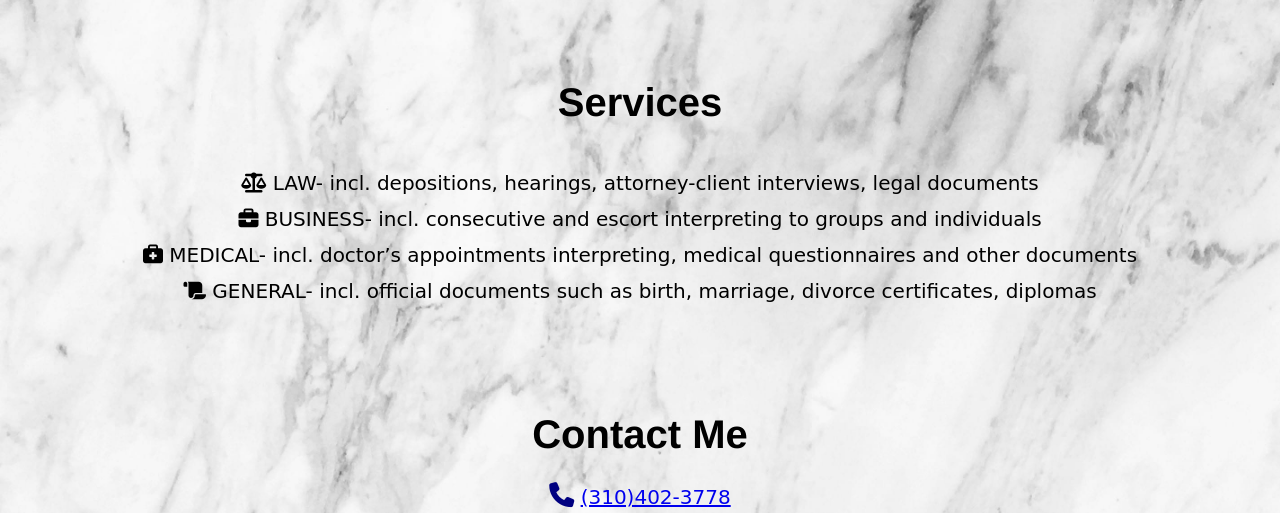
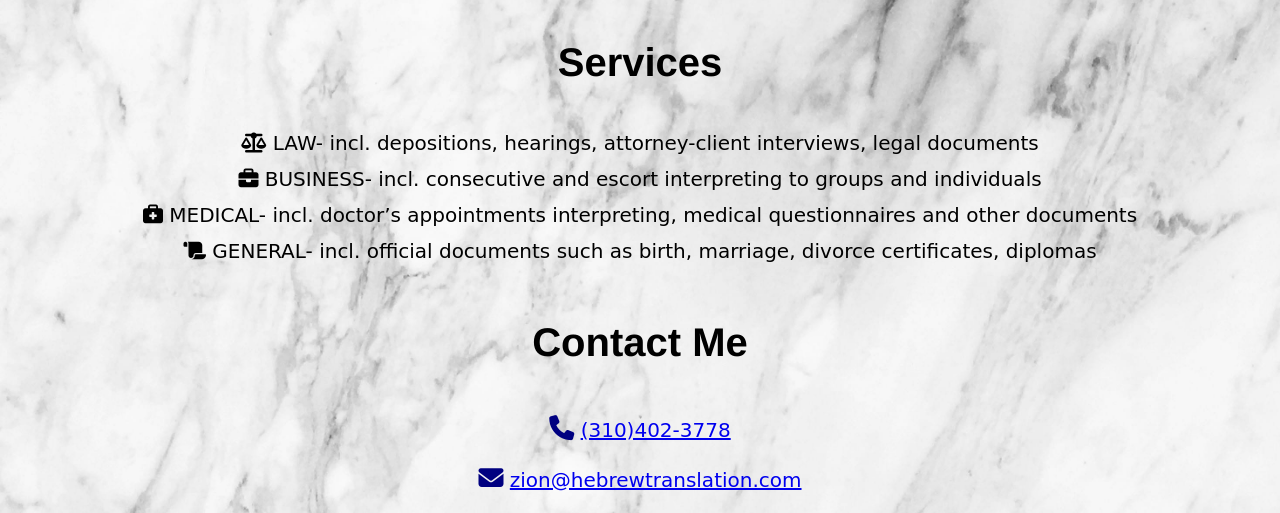
Before and after one commit to brob/zion-web, a plain HTML site: page zion/index.html in a window 1280 px wide. Shown: the part 774-1287 px from the top of the page. Drawn offline with nearby package versions, Linux system fonts and the light colour scheme.

Commit message:
Add files via upload

```diff
--- a/zion/index.html
+++ b/zion/index.html
@@ -46,25 +46,23 @@
 
 
       <div id="services" class="services">
-        <br>
+
         <h1>Services</h1>
 
         <i class="fas fa-balance-scale"></i><span>  LAW-  incl. depositions, hearings, attorney-client interviews, legal documents </span><br>
         <i class="fas fa-briefcase"></i><span>  BUSINESS-  incl. consecutive and escort interpreting to groups and individuals</span><br>
         <i class="fas fa-briefcase-medical"></i><span>  MEDICAL-  incl. doctor’s appointments interpreting, medical questionnaires and other documents
         </span><br>
-        <i class="fas fa-scroll"></i><span>  GENERAL- incl. official documents such as birth, marriage, divorce certificates, diplomas </span><br><br>
+        <i class="fas fa-scroll"></i><span>  GENERAL- incl. official documents such as birth, marriage, divorce certificates, diplomas </span><br>
       </div>
 
-    </p>
     <div id="contact" class="contact">
-        <h1>Contact Me</h1>
-
+       <br> <h1>Contact Me</h1><br>
          <li><i class="fa fa-phone" style="font-size: 25px;color:navy;"></i> <a href="tel:3104023778">     (310)402-3778</a></li><br>
          <li><i class="fa fa-envelope" style="font-size: 25px;color: navy;"></i> <a target="_top" href="mailto:zion@hebrewtranslation.com">        zion@hebrewtranslation.com</a></li><br>
          <li>  <i class="fa fa-map-signs" style="font-size: 25px;color:navy;"></i>     PO Box 7820 - Beverly Hills CA 90212</li><br>
          <li><a href="https://www.linkedin.com/in/hebrewtranslation/"><i class="fab fa-linkedin" style="font-size: 35px;color:blue;"></i></a></li>
-      <br>
+      <br><br>
     </div>
 
       </div>
--- a/zion/style.css
+++ b/zion/style.css
@@ -238,3 +238,5 @@ footer{
 .about,li{
   text-align: center;
 }
+
+}
```
Also changed, not shown: zion/images/logo.png, zion/images/logo1.png, zion/images/pic1.jpg, zion/images/pic2.jpg (added).
